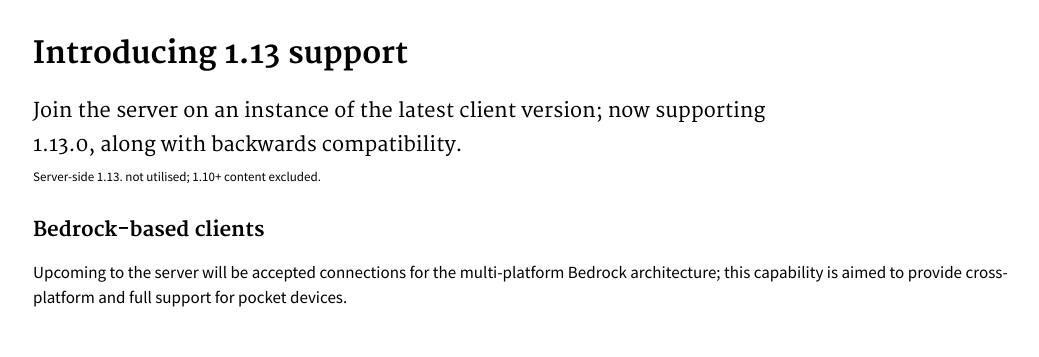
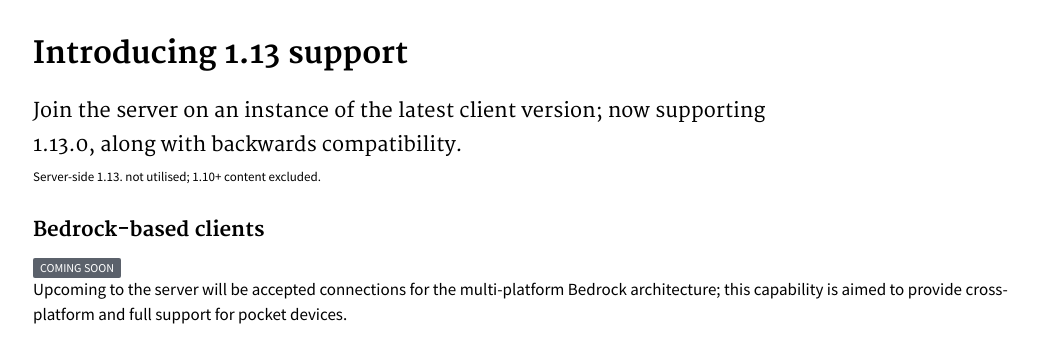
Before and after one commit to serrif/website, a Jekyll site: the page built from main/home.md, in a window 1280 px wide and 900 px high, scrolled down 399 px, cut to the strip 0-357 px from the top of the window. Shown: the whole strip, without its empty margins (117-1156 px from the left). Built offline with Jekyll 4.4.1, drawn with Linux system fonts in a browser that asks for light colours.

Commit message:
Update home.md

```diff
--- a/main/home.md
+++ b/main/home.md
@@ -20,7 +20,9 @@ Join the server on an instance of the latest client version; now supporting 1.13
 <h6 style="margin-top:-1.5rem; margin-bottom: 0; text-transform: none;">Server-side 1.13. not utilised; 1.10+ content excluded.</h6>
 
 ### Bedrock-based clients
-Upcoming to the server will be accepted connections for the multi-platform Bedrock architecture; this capability is aimed to provide cross-platform and full support for pocket devices.
+<span class="usa-label" style="font-size: 12px; position: absolute; margin-top: -2px;">Coming soon</span>
+
+<p style="margin-top: 2em;">Upcoming to the server will be accepted connections for the multi-platform Bedrock architecture; this capability is aimed to provide cross-platform and full support for pocket devices.</p>
 
 <section class="usa-hero" style="background-image: url('/sgasite.github.io/main/UJ4z0Jz.png'); margin-top: 5rem; margin-bottom: 6rem; position: relative; width: 100vw; left: calc(-50vw + 50%); height: 15rem;">
 </section>
```
